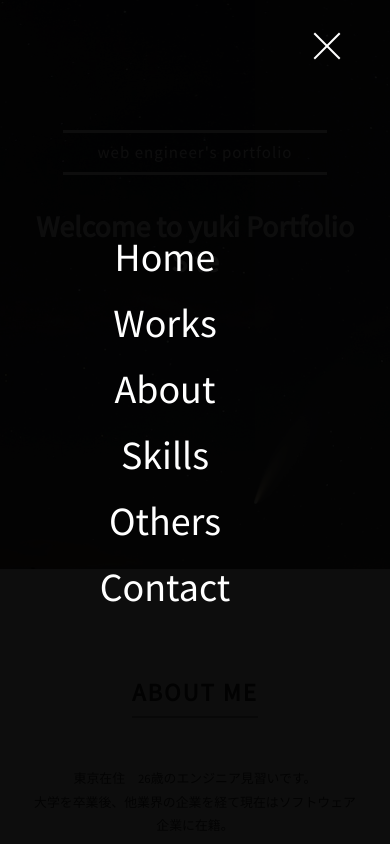
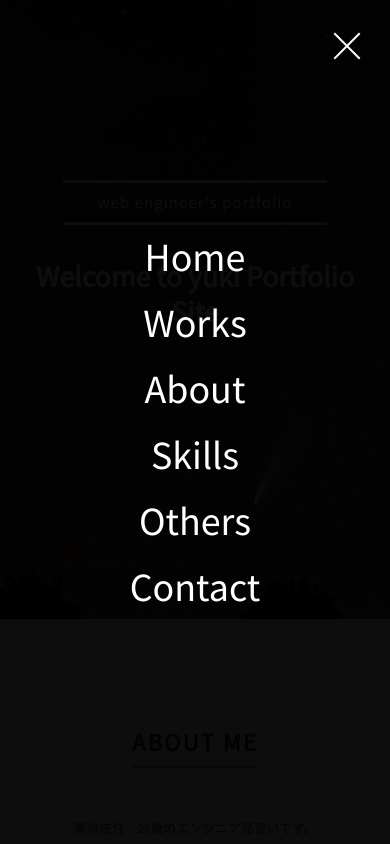
Before and after one commit to yukimr-129/my_portfolio, a plain HTML site: page index.html in a window 390 px wide. Both pictures are taken after a click on the element 327 px from the left and 46 px from the top of the page. Shown: the top 844 px of the page. Drawn offline with Linux system fonts and the light colour scheme.

Commit message:
レイアウト修正

```diff
--- a/css/style.css
+++ b/css/style.css
@@ -591,6 +591,14 @@ body{
     font-size: 1.3rem;
   }
 
+  #nav-toggle {
+    right: 25px;
+  }
+
+  .open #gloval-nav li {
+    -webkit-transform: translateX(-20px);
+    transform: translateX(-20px);
+}
   .site-title-sub::before,
   .site-title-sub::after{
     display: block;
@@ -607,7 +615,7 @@ body{
   }
 
   .header{
-    padding-top: 120px;
+    padding-top: 170px;
   }
 
   .about-text{
```
